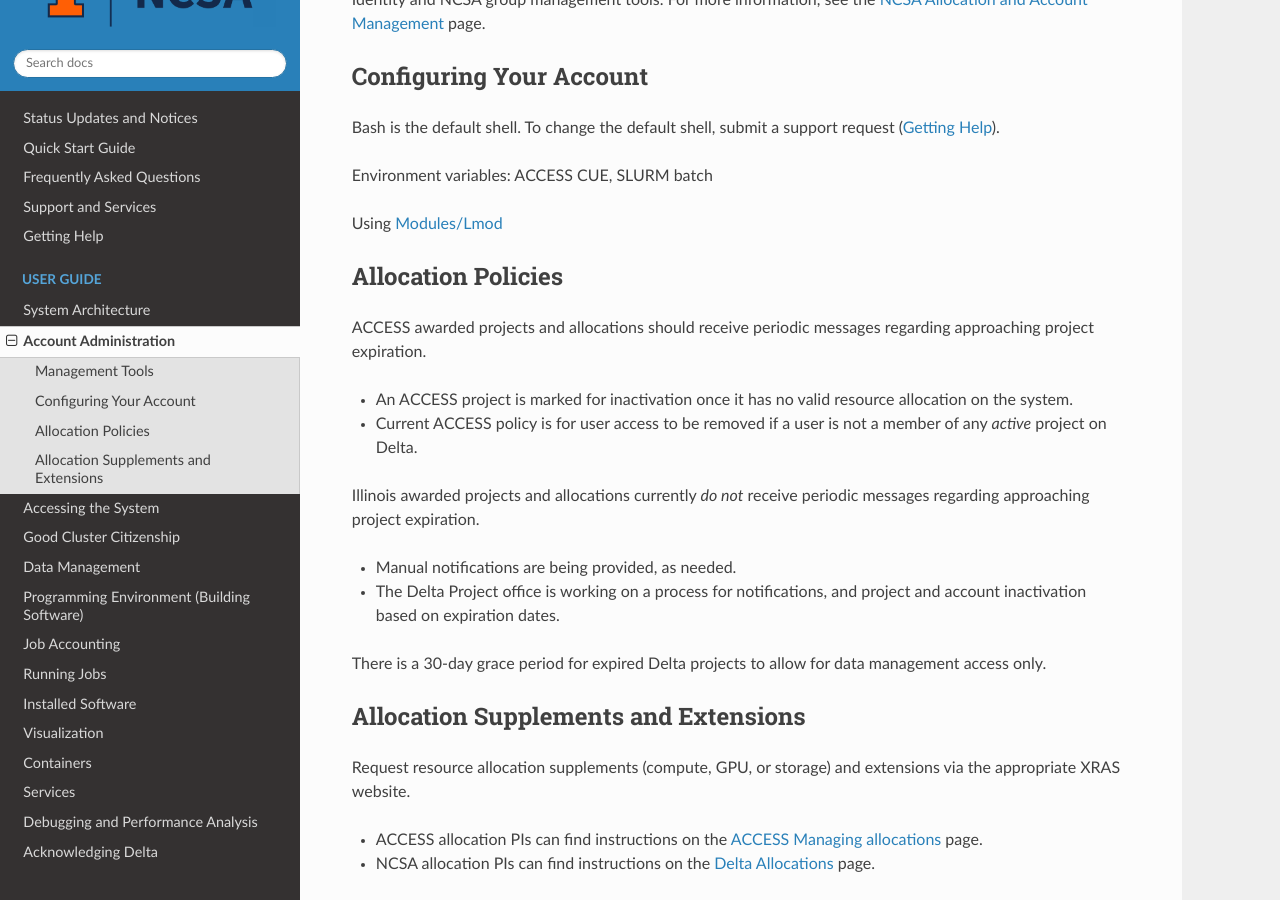
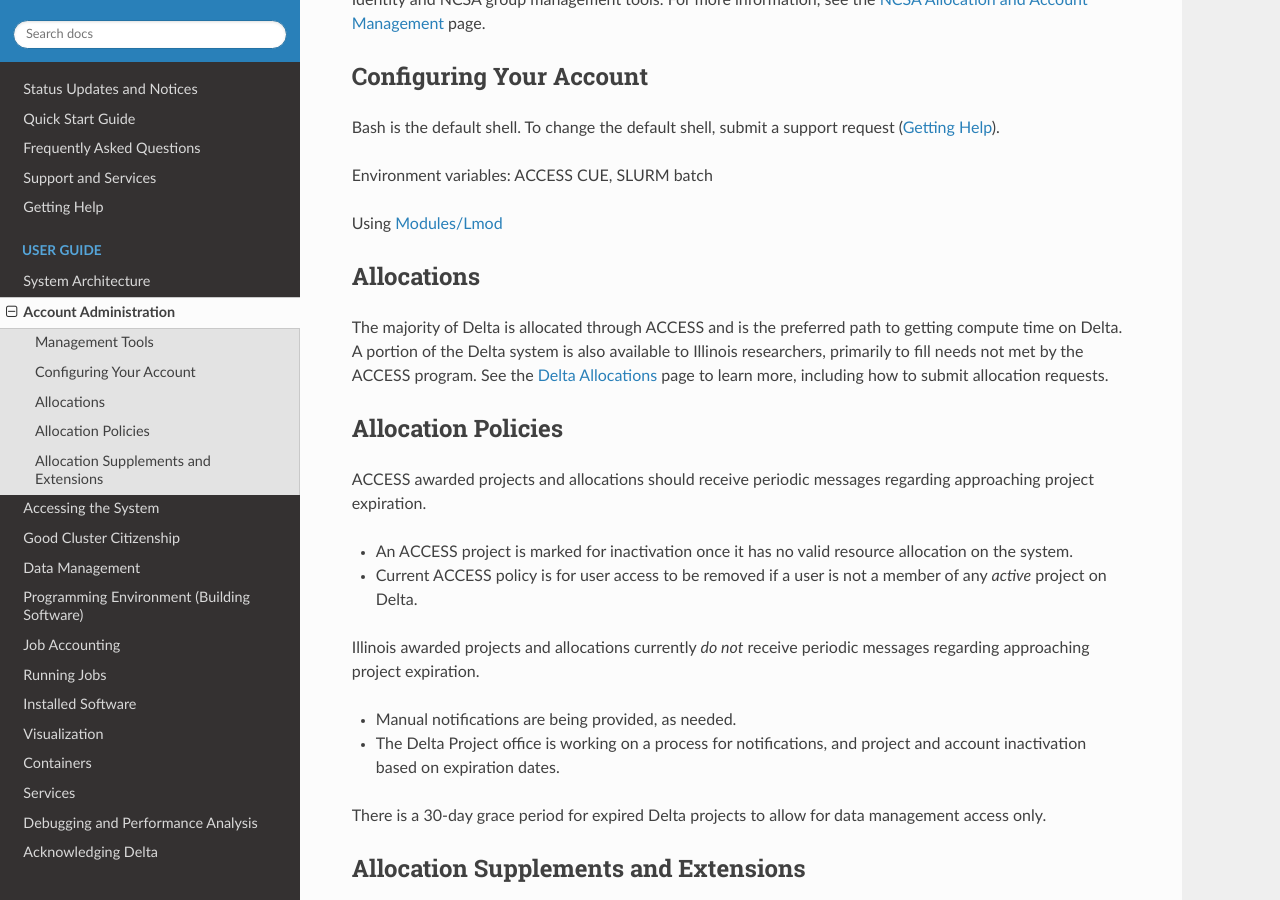
Before and after one commit to ncsa/Delta_doc, a Sphinx documentation site: the page built from docs/source/user_guide/accounts.rst, in a window 1280 px wide and 900 px high, scrolled down 300 px. Built offline with Sphinx 7.4.7 and the Read the Docs theme 2.0.0, drawn with Linux system fonts in a browser that asks for light colours.

Commit message:
Update accounts.rst added 'allocations' section
added 'allocations' section to address issue #47

```diff
--- a/docs/source/user_guide/accounts.rst
+++ b/docs/source/user_guide/accounts.rst
@@ -18,6 +18,11 @@ Bash is the default shell. To change the default shell, submit a support request
 Environment variables: ACCESS CUE, SLURM batch
 
 Using :ref:`module`
+
+Allocations
+-------------
+
+The majority of Delta is allocated through ACCESS and is the preferred path to getting compute time on Delta. A portion of the Delta system is also available to Illinois researchers, primarily to fill needs not met by the ACCESS program. See the `Delta Allocations <https://delta.ncsa.illinois.edu/delta-allocations/>`_ page to learn more, including how to submit allocation requests.
 
 Allocation Policies
 -----------------------
```
